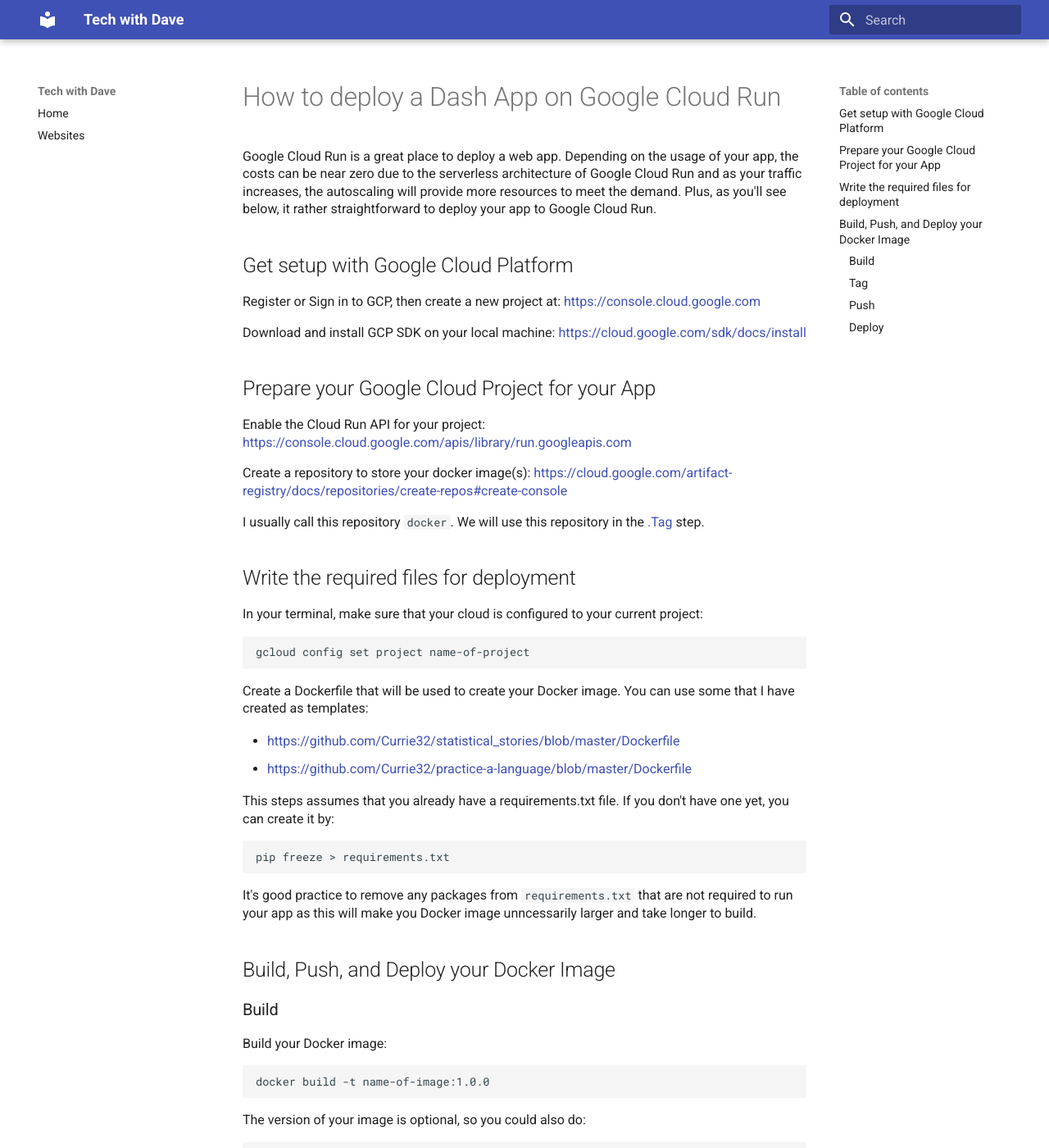
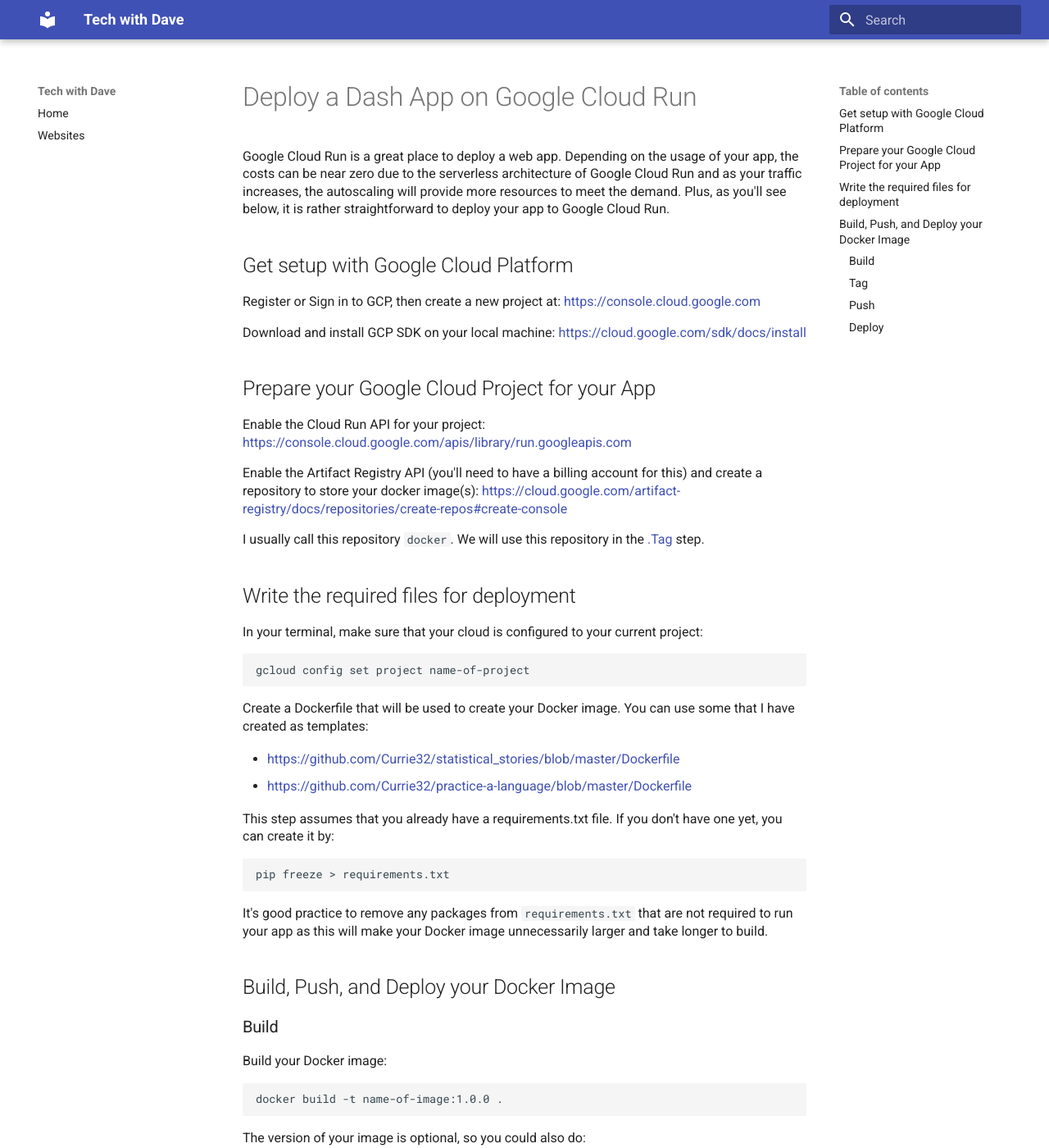
Before and after one commit to Currie32/tech-with-dave, an MkDocs documentation site: the page built from docs/articles/deploy-a-dash-app-on-google-cloud-run.md, in a window 1280 px wide and 1400 px high. Shown: the whole window at 82% size. Built offline with MkDocs 1.6.1 and Material for MkDocs 9.7.7, drawn with Linux system fonts in a browser that asks for light colours; some of the changed text lies outside the part shown.

Commit message:
Add docker and requirements to deploy website

````diff
--- a/docs/articles/how-to-deploy-a-dash-app-on-google-cloud-run.md
+++ b/docs/articles/deploy-a-dash-app-on-google-cloud-run.md
@@ -1,6 +1,6 @@
-# How to deploy a Dash App on Google Cloud Run
+# Deploy a Dash App on Google Cloud Run
 
-Google Cloud Run is a great place to deploy a web app. Depending on the usage of your app, the costs can be near zero due to the serverless architecture of Google Cloud Run and as your traffic increases, the autoscaling will provide more resources to meet the demand. Plus, as you'll see below, it rather straightforward to deploy your app to Google Cloud Run.
+Google Cloud Run is a great place to deploy a web app. Depending on the usage of your app, the costs can be near zero due to the serverless architecture of Google Cloud Run and as your traffic increases, the autoscaling will provide more resources to meet the demand. Plus, as you'll see below, it is rather straightforward to deploy your app to Google Cloud Run.
 
 ## Get setup with Google Cloud Platform
 
@@ -12,9 +12,9 @@ Download and install GCP SDK on your local machine: <a href=https://cloud.google
 
 Enable the Cloud Run API for your project: <a href=https://console.cloud.google.com/apis/library/run.googleapis.com target="blank">https://console.cloud.google.com/apis/library/run.googleapis.com</a>
 
-Create a repository to store your docker image(s): <a href="https://cloud.google.com/artifact-registry/docs/repositories/create-repos#create-console" target="blank">https://cloud.google.com/artifact-registry/docs/repositories/create-repos#create-console</a>
+Enable the Artifact Registry API (you'll need to have a billing account for this) and create a repository to store your docker image(s): <a href="https://cloud.google.com/artifact-registry/docs/repositories/create-repos#create-console" target="blank">https://cloud.google.com/artifact-registry/docs/repositories/create-repos#create-console</a>
 
-I usually call this repository `docker`. We will use this repository in the [.Tag](./how-to-deploy-a-dash-app-on-google-cloud-run.md#tag) step.
+I usually call this repository `docker`. We will use this repository in the [.Tag](./deploy-a-dash-app-on-google-cloud-run.md#tag) step.
 
 ## Write the required files for deployment
 
@@ -28,13 +28,13 @@ Create a Dockerfile that will be used to create your Docker image. You can use s
 - <a href=https://github.com/Currie32/statistical_stories/blob/master/Dockerfile target="blank">https://github.com/Currie32/statistical_stories/blob/master/Dockerfile</a>
 - <a href=https://github.com/Currie32/practice-a-language/blob/master/Dockerfile target="blank">https://github.com/Currie32/practice-a-language/blob/master/Dockerfile</a>
 
-This steps assumes that you already have a requirements.txt file. If you don't have one yet, you can create it by:
+This step assumes that you already have a requirements.txt file. If you don't have one yet, you can create it by:
 
 ```
 pip freeze > requirements.txt
 ```
 
-It's good practice to remove any packages from `requirements.txt` that are not required to run your app as this will make you Docker image unncessarily larger and take longer to build.
+It's good practice to remove any packages from `requirements.txt` that are not required to run your app as this will make your Docker image unnecessarily larger and take longer to build.
 
 ## Build, Push, and Deploy your Docker Image
 
@@ -42,7 +42,7 @@ It's good practice to remove any packages from `requirements.txt` that are not r
 
 Build your Docker image:
 ```
-docker build -t name-of-image:1.0.0
+docker build -t name-of-image:1.0.0 .
 ```
 
 The version of your image is optional, so you could also do:
--- /dev/null
+++ b/requirements.txt
@@ -0,0 +1,2 @@
+mkdocs-material==9.2.3
+mkdocs-material-extensions==1.1.1
````
Also changed, not shown: other parts of docs/articles/deploy-a-dash-app-on-google-cloud-run.md (+3 -3 lines), docs/articles/create-a-multilingual-chatbot-using-openai-apis-and-dash.md (added, +35 -0 lines), docs/index.md (+2 -1 lines), 1 other file.
